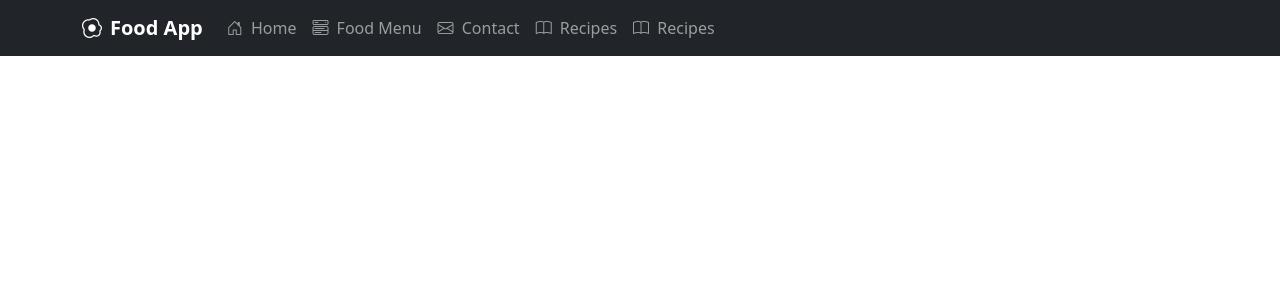
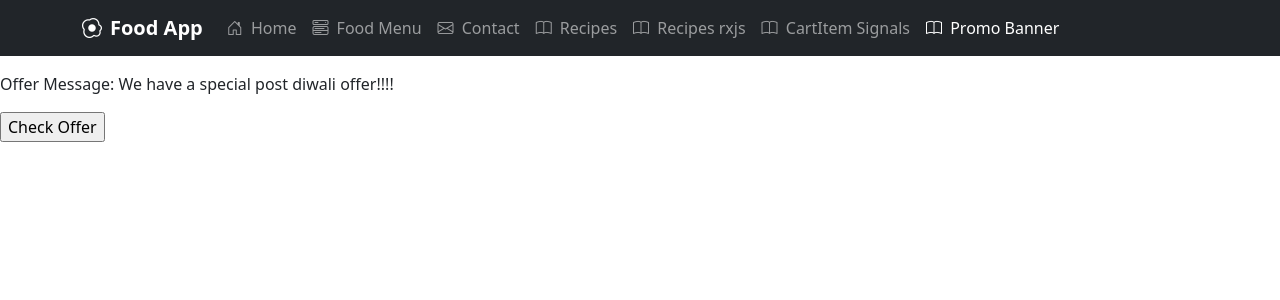
Before and after one commit to JonnalagaddaNihith/Angular-Projects, an Angular app in the folder FoodAppPart2/: page /promobanner in a window 1280 px wide. Before the commit this address led to /. Shown: the top 300 px of the page. Built offline with nearby package versions, Linux system fonts and the light colour scheme.

Commit message:
Learned Signals and LifeCycle

```diff
--- a/FoodAppPart2/src/app/app.routes.ts
+++ b/FoodAppPart2/src/app/app.routes.ts
@@ -5,6 +5,8 @@ import { MenuComponent } from './components/menu/menu.component';
 import { MenudetailsComponent } from './components/menudetails/menudetails.component';
 import { RecipeComponent } from './components/recipe/recipe.component';
 import { RxjsfoodmenuComponent } from './components/rxjsfoodmenu/rxjsfoodmenu.component';
+import { PromobannerComponent } from './components/promobanner/promobanner.component';
+import { CartItemComponent } from './cart-item/cart-item.component';
 
 export const routes: Routes = [
   { path: 'home', component: HomeComponent },
@@ -13,4 +15,6 @@ export const routes: Routes = [
   { path: 'menudetails/:menuid', component: MenudetailsComponent },
   { path: 'recipes', component: RecipeComponent },
   { path: 'recipes using rxjs', component: RxjsfoodmenuComponent },
+  { path: 'CartItem Using Signal', component: CartItemComponent },
+  { path: 'promobanner', component: PromobannerComponent },
 ];
--- /dev/null
+++ b/FoodAppPart2/src/app/cart-item/cart-item.component.ts
@@ -0,0 +1,41 @@
+import { Component, signal } from '@angular/core';
+
+@Component({
+  selector: 'app-cart-item',
+  standalone: true,
+  imports: [],
+  template: `
+    <br /><br /><br /><br />
+    <div>
+      <h3>Item Name</h3>
+      <p>Quantity: {{ quantity() }}</p>
+
+      <button (click)="increment()">+</button>
+      <button (click)="decrement()">-</button>
+    </div>
+  `,
+  styles: ``,
+})
+export class CartItemComponent {
+  quantity = signal(1);
+  //private renderCount = 0;
+  increment() {
+    this.quantity.set(this.quantity() + 1);
+  }
+  decrement() {
+    this.quantity.set(this.quantity() - 1);
+  }
+  //below lifecycle will not be called during signals coz entire page is not re-rendered
+  constructor() {
+    console.log('constructor called');
+  }
+  ngOnInit() {
+    console.log('ng on init called');
+  }
+  ngOnChanges() {
+    console.log('ng on change called');
+  }
+  ngOnDestroy() {
+    console.log('Destroy is Called');
+  }
+}
--- a/FoodAppPart2/src/app/components/navbar/navbar.component.html
+++ b/FoodAppPart2/src/app/components/navbar/navbar.component.html
@@ -67,7 +67,25 @@
             [routerLink]="['/recipes using rxjs']"
             routerLinkActive="active"
           >
-            <i class="bi bi-book me-1"></i> Recipes
+            <i class="bi bi-book me-1"></i> Recipes rxjs
+          </a>
+        </li>
+        <li class="nav-item">
+          <a
+            class="nav-link"
+            [routerLink]="['/CartItem Using Signal']"
+            routerLinkActive="active"
+          >
+            <i class="bi bi-book me-1"></i> CartItem Signals
+          </a>
+        </li>
+        <li>
+          <a
+            class="nav-link"
+            [routerLink]="['/promobanner']"
+            routerLinkActive="active"
+          >
+            <i class="bi bi-book me-1"></i> Promo Banner
           </a>
         </li>
       </ul>
--- /dev/null
+++ b/FoodAppPart2/src/app/components/promobanner/promobanner.component.html
@@ -0,0 +1,3 @@
+<br /><br /><br />
+<p>Offer Message: {{ promomsg }}</p>
+<p><input type="button" (click)="checkOffer()" value="Check Offer" /></p>
--- /dev/null
+++ b/FoodAppPart2/src/app/components/promobanner/promobanner.component.ts
@@ -0,0 +1,28 @@
+import { Component, SimpleChange } from '@angular/core';
+
+@Component({
+  selector: 'app-promobanner',
+  standalone: true,
+  imports: [],
+  templateUrl: './promobanner.component.html',
+  styleUrl: './promobanner.component.css',
+})
+export class PromobannerComponent {
+  promomsg: string = 'We have a special post diwali offer!!!!';
+  constructor() {
+    console.log('Iam in Constructor');
+  }
+  ngOnInit() {
+    console.log('Ng On init Trigger');
+  }
+  ngOnChanges(changes: SimpleChange): void {
+    console.log('ngOnChanges:', changes);
+    console.log('ng on changes triggered');
+  }
+  checkOffer() {
+    this.promomsg = 'We have a special post diwali offer ending in 2 days';
+  }
+  ngOnDestroy() {
+    console.log('Ng on Destroy Trigger');
+  }
+}
```
Also changed, not shown: FoodAppPart2/src/app/components/promobanner/promobanner.component.css (added), 2 other files (tests, documents, lock files or other folders).
